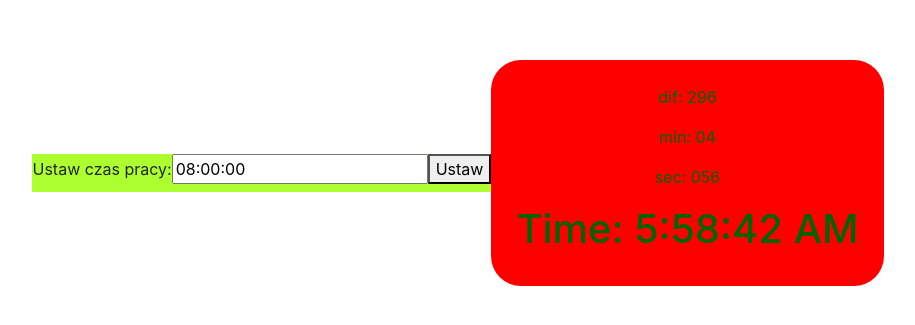
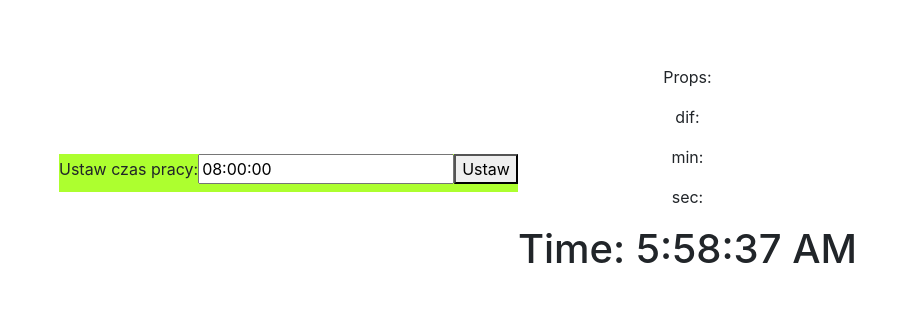
Before and after one commit to krzysztofbogusz91/work-timer, a React (Create React App) app: page / in a window 1280 px wide. Shown: the part 147-472 px from the top of the page, without its empty margins (182-1097 px from the left). Built offline with nearby package versions, Linux system fonts and the light colour scheme; the HTML template or start-up script is replaced by a standard one.

Commit message:
Add passing props

```diff
--- a/src/components/layout/main-layout.component.tsx
+++ b/src/components/layout/main-layout.component.tsx
@@ -2,15 +2,24 @@ import React, { Component } from 'react'
 import TimerComponent from '../timer/timer.component';
 import './main-layout.component.scss'
 import WorkSetterComponent from '../work-setter/work-setter.component';
-export default class MainLayoutComponent extends Component {
-    setTimeEvent(ev: any) {
-        console.log(ev.target.value)
+
+
+export default class MainLayoutComponent extends Component<any> {
+    state: any;
+    constructor(props: any) {
+        super(props)
+        this.state = {
+            time: ''
+        }
     }
+    setTimeEvent = (ev: any) => this.setState({ time: ev.target.value })
+
     render() {
         return (
             <div className="container">
+
                 <WorkSetterComponent setTime={this.setTimeEvent} />
-                <TimerComponent />
+                <TimerComponent time={this.state.time} />
             </div>
         )
     }
--- a/src/components/timer/timer.component.scss
+++ b/src/components/timer/timer.component.scss
@@ -1,14 +1,14 @@
 .timer {
-  display: block;
-  width: fit-content;
-  background-color: greenyellow;
-  color: darkgreen;
-  padding: 25px;
-  border-radius: 30px;
-  animation-name: ming;
-  animation-duration: 5s;
-  animation-iteration-count: infinite;
-  animation-timing-function: linear;
+  // display: block;
+  // width: fit-content;
+  // background-color: greenyellow;
+  // color: darkgreen;
+  // padding: 25px;
+  // border-radius: 30px;
+  // animation-name: ming;
+  // animation-duration: 5s;
+  // animation-iteration-count: infinite;
+  // animation-timing-function: linear;
 }
 
 @keyframes ming {
--- a/src/components/timer/timer.component.tsx
+++ b/src/components/timer/timer.component.tsx
@@ -1,7 +1,9 @@
 import React, { Component } from 'react'
 import './timer.component.scss'
-
-export default class TimerComponent extends Component {
+type TimerProps = {
+    time: any;
+}
+export default class TimerComponent extends Component<TimerProps> {
     state: any;
     timerTick: any;
     constructor(props: any) {
@@ -14,14 +16,13 @@ export default class TimerComponent extends Component {
             seconds: null
         }
     }
-    componentDidMount() {
+
+    startTimer() {
         this.timer(60 * 5)
         this.timerTick = setInterval(() => this.tick(), 1000)
+
     }
 
-    componentWillUnmount() {
-
-    }
 
     timer(duration: any) {
         const time = () => {
@@ -54,6 +55,7 @@ export default class TimerComponent extends Component {
     render() {
         return (
             <div className="timer">
+                <p>Props: {this.props.time}</p>
                 <p>dif: {this.state.difference}</p>
                 <p>min: {this.state.minutes}</p>
                 <p>sec: {this.state.seconds}</p>
--- a/src/components/work-setter/work-setter.component.tsx
+++ b/src/components/work-setter/work-setter.component.tsx
@@ -21,7 +21,7 @@ export default class WorkSetterComponent extends Component<SetterProps> {
                     <label> Ustaw czas pracy:
                         <input type="text" name="data" value={this.time} />
                     </label>
-                    <button value="08:00:00" onClick={this.props.setTime} type="button">Ustaw</button>
+                    <button value={this.time} onClick={this.props.setTime} type="button">Ustaw</button>
                 </form>
             </div >
         )
```
